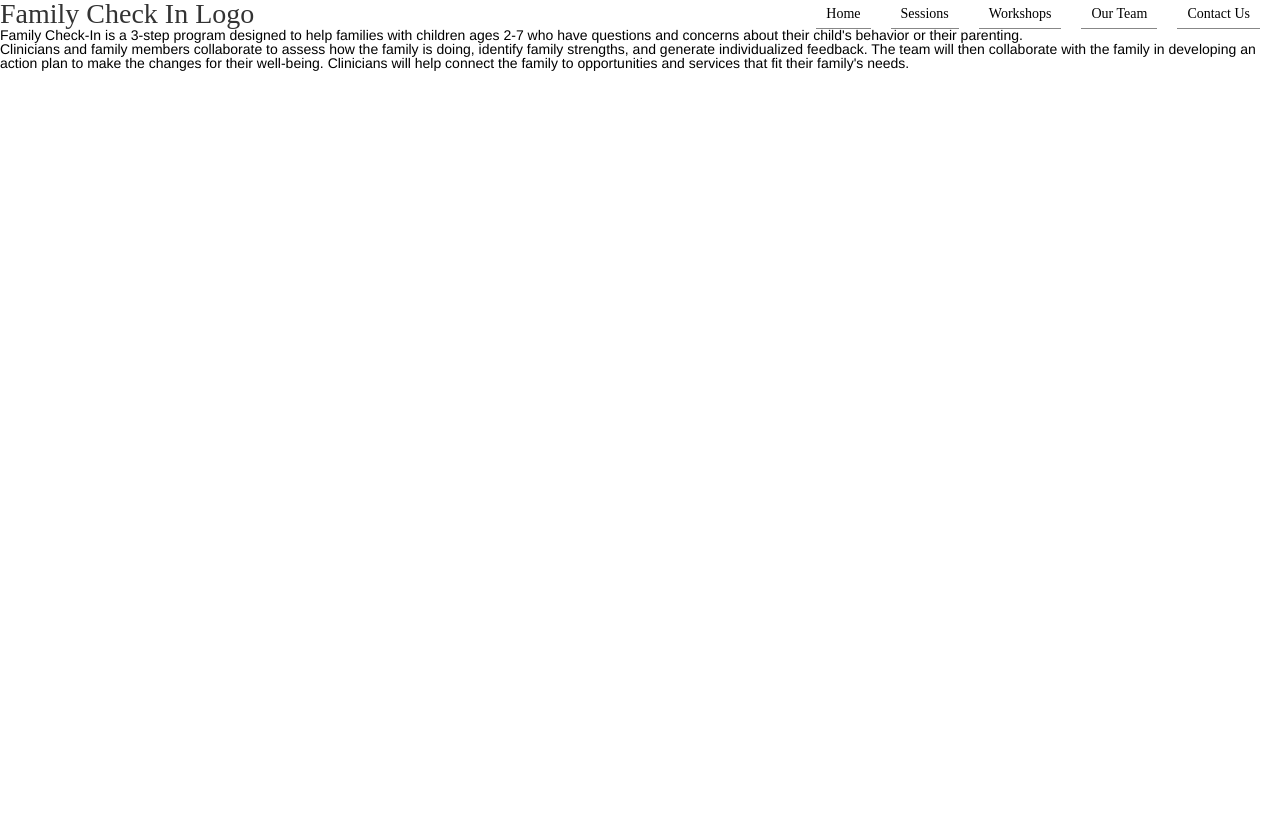
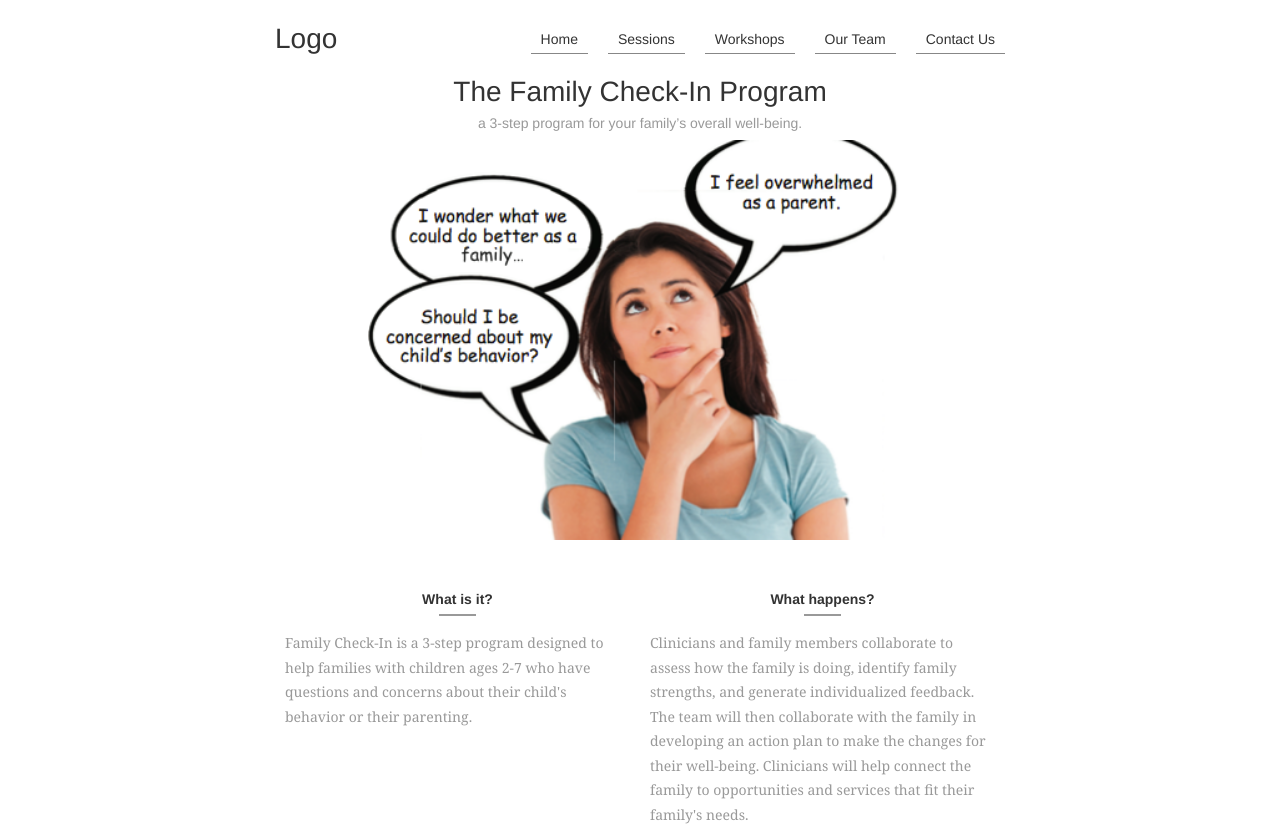
Before and after one commit to chrisrng/website-family-checkin, a website: page index.html in a window 1280 px wide. Before the commit the page ends 800 px from the top, so only its background shows below. Drawn offline with Linux system fonts and the light colour scheme.

Commit message:
feat(cover page): base design layout

```diff
--- a/index.html
+++ b/index.html
@@ -9,10 +9,10 @@
     <![endif]-->
   </head>
 
-  <body id="home">
+  <body id="home" class="narrow">
     <nav>
       <header class="logo">
-        Family Check In Logo
+        Logo
       </header>
 
       <ul>
@@ -24,9 +24,25 @@
       </ul>
     </nav>
 
-    <section>
-      <p>Family Check-In is a 3-step program designed to help families with children ages 2-7 who have questions and concerns about their child's behavior or their parenting.</p>
-      <p>Clinicians and family members collaborate to assess how the family is doing, identify family strengths, and generate individualized feedback. The team will then collaborate with the family in developing an action plan to make the changes for their well-being. Clinicians will help connect the family to opportunities and services that fit their family's needs.</p>
+    <section class="main">
+      <h1 class="title">The Family Check-In Program</h1>
+      <h2 class="subtitle">a 3-step program for your family’s overall well-being.</h2>
+
+      <div class="headliner">
+        <img src="./src/lib/cover.png" alt="cover image" class="cover" />
+      </div>
+
+      <div class="flex-row">
+        <article class="blurb">
+          <h1 class="blurb-title">What is it?</h1>
+          <p class="blurb-content">Family Check-In is a 3-step program designed to help families with children ages 2-7 who have questions and concerns about their child's behavior or their parenting.</p>
+        </article>
+
+        <article class="blurb">
+          <h1 class="blurb-title">What happens?</h1>
+          <p class="blurb-content">Clinicians and family members collaborate to assess how the family is doing, identify family strengths, and generate individualized feedback. The team will then collaborate with the family in developing an action plan to make the changes for their well-being. Clinicians will help connect the family to opportunities and services that fit their family's needs.</p>
+        </article>
+      </div>
     </section>
 
   </body>
--- a/src/styles/main.scss
+++ b/src/styles/main.scss
@@ -1,16 +1,25 @@
 html, body {
   font-size: 14px;
-  font-family: "Helvetica Neue", Helvetica, Arial, "Lucida Grande", sans-serif;
+  font-family: "Helvetica Neue", Helvetica, Arial, sans-serif;
   font-weight: 400;
+  color: #333;
+}
+
+.narrow {
+  max-width: 730px;
+  margin-left: auto;
+  margin-right: auto;
 }
 
 nav {
+  margin-top: 25px;
+  margin-bottom: 25px;
   position: relative;
 
   .logo {
     color: #333;
     display: inline-block;
-    font-family: "HelveticaNeue-Light", "Helvetica Neue Light";
+    font-family: "HelveticaNeue-Light", "Helvetica Neue Light", "Helvetica Neue", Helvetica, Arial, sans-serif;
     font-size: 2rem;
     line-height: 2rem;
   }
@@ -27,11 +36,83 @@ nav {
       font-size: 1rem;
       display: inline-block;
       list-style-type: none;
-      font-family: "HelveticaNeue-Light", "Helvetica Neue Light";
+      font-family: "HelveticaNeue-Light", "Helvetica Neue Light", "Helvetica Neue", Helvetica, Arial, sans-serif;
       line-height: 2rem;
       padding: 0 10px;
       border-bottom: 1px inset #333;
       margin-right: 20px;
+
+      &:last-child {
+        margin-right: 0;
+      }
     }
   }
 }
+
+.main {
+  .title {
+    font-family: "HelveticaNeue-Light", "Helvetica Neue Light", "Helvetica Neue", Helvetica, Arial, sans-serif;
+    font-weight: 100;
+    font-size: 2rem;
+    text-align: center;
+  }
+
+  .subtitle {
+    font-family: "HelveticaNeue-Light", "Helvetica Neue Light", "Helvetica Neue", Helvetica, Arial, sans-serif;
+    font-weight: 100;
+    font-size: 1rem;
+    text-align: center;
+    color: #999;
+    margin: 10px 0;
+  }
+
+  .headliner {
+    width: 100%;
+    text-align: center;
+
+    .cover {
+      height: 400px;
+    }
+  }
+}
+
+.flex-row {
+  width: 100%;
+  display: flex;
+  flex-flow: row wrap;
+  justify-content: flex-start;
+  align-content: stretch;
+  align-items: flex-start;
+}
+
+.blurb {
+  flex: 1;
+
+  .blurb-title {
+    font-family: "HelveticaNeue-Light", "Helvetica Neue Light", "Helvetica Neue", Helvetica, Arial, sans-serif;
+    font-weight: 600;
+    font-size: 1rem;
+    text-align: center;
+    margin-top: 50px;
+    margin-bottom: 25px;
+    position: relative;
+
+    &:after {
+      content: '';
+      background-color: #999;
+      width: 10%;
+      height: 2px;
+      position: absolute;
+      bottom: -10px;
+      left: 45%;
+    }
+  }
+
+  .blurb-content {
+    font-family: Georgia, serif;
+    font-size: 1rem;
+    line-height: 1.75rem;
+    color: #999;
+    margin: 0 10px;
+  }
+}
```
Also changed, not shown: dist/main.css, dist/main.min.css, src/lib/cover.png (added).
